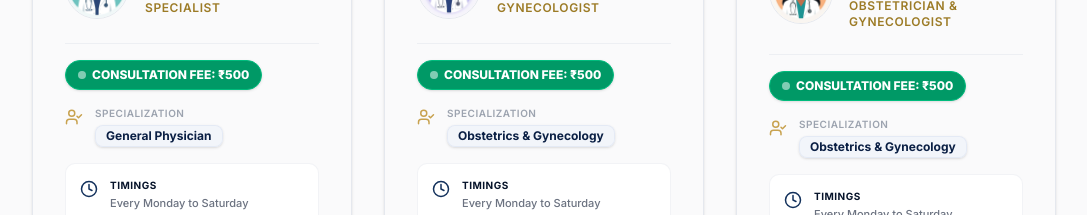
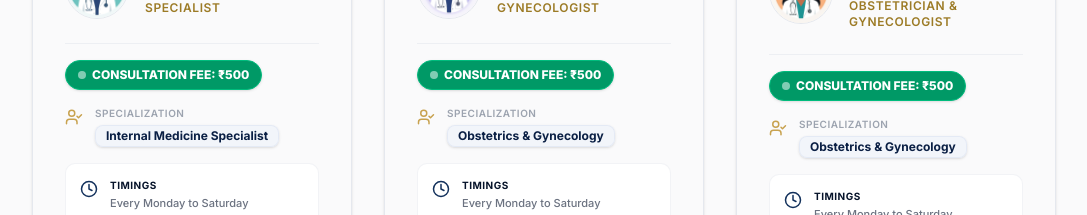
Before and after one commit to Habib7442/metro-city-diagnostics, a Next.js app: page /doctors in a window 1280 px wide. Shown: the part 1640-1855 px from the top of the page, without its empty margins (96-1183 px from the left). Built offline with nearby package versions, Linux system fonts and the light colour scheme.

Commit message:
feat: change Dr. Debanjali Das's specialization to Internal Medicine Specialist

```diff
--- a/app/doctors/page.tsx
+++ b/app/doctors/page.tsx
@@ -6,7 +6,7 @@ import { buildMetadata, jsonLdProps, organizationJsonLd } from '@/lib/seo';
 export const metadata: Metadata = buildMetadata({
   title: 'Dr. Debanjali Das & Specialized Consultants — Book Appointment',
   description:
-    'Book consultation appointments at Metro-City Diagnostics. Consult Dr. Debanjali Das (MD Medicine), Resident Physician, for trusted general physician healthcare in Silchar.',
+    'Book consultation appointments at Metro-City Diagnostics. Consult Dr. Debanjali Das (MD Medicine), Consultant Medicine Specialist, for trusted general physician healthcare in Silchar.',
   path: '/doctors',
   keywords: ['pathologist Silchar', 'radiologist Silchar', 'diagnostic consultant Silchar'],
 });
--- a/components/DoctorsCatalog.tsx
+++ b/components/DoctorsCatalog.tsx
@@ -50,7 +50,7 @@ interface DoctorsCatalogProps {
 
 const CATEGORIES = [
   { id: 'all', label: 'All Specialities' },
-  { id: 'medicine', label: 'Medicine & Diabetology', specs: ['General Physician', 'Medicine & Diabetology', 'General Medicine', 'Medicine & Diabetologist'] },
+  { id: 'medicine', label: 'Medicine & Diabetology', specs: ['General Physician', 'Medicine & Diabetology', 'General Medicine', 'Medicine & Diabetologist', 'Internal Medicine Specialist'] },
   { id: 'neurosurgery', label: 'Neurology & Neurosurgery', specs: ['Neurosurgery', 'Neurology'] },
   { id: 'urology', label: 'Urology', specs: ['Urology'] },
   { id: 'pulmonology', label: 'Pulmonology', specs: ['Pulmonology'] },
--- a/lib/doctors.json
+++ b/lib/doctors.json
@@ -136,7 +136,7 @@
       ],
       "designation": "Consultant Medicine Specialist",
       "hospital_affiliation": "Silchar Medical College & Hospital",
-      "specialization": "General Physician",
+      "specialization": "Internal Medicine Specialist",
       "image": "/assets/doctors/dr-debanjali-das.webp"
     },
     "location": {
```
Also changed, not shown: context/progress-tracker.md (+1 -0 lines).
